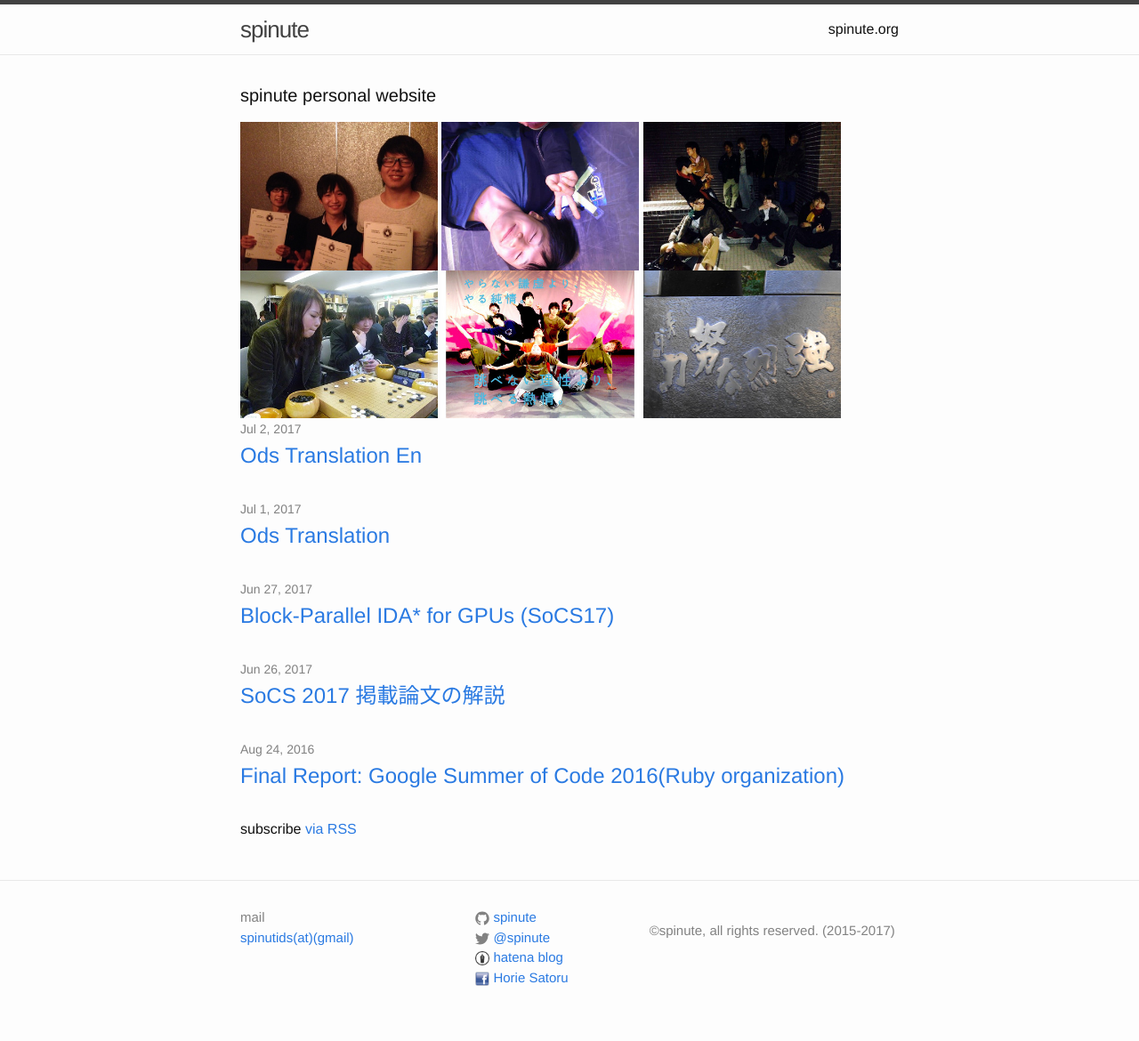
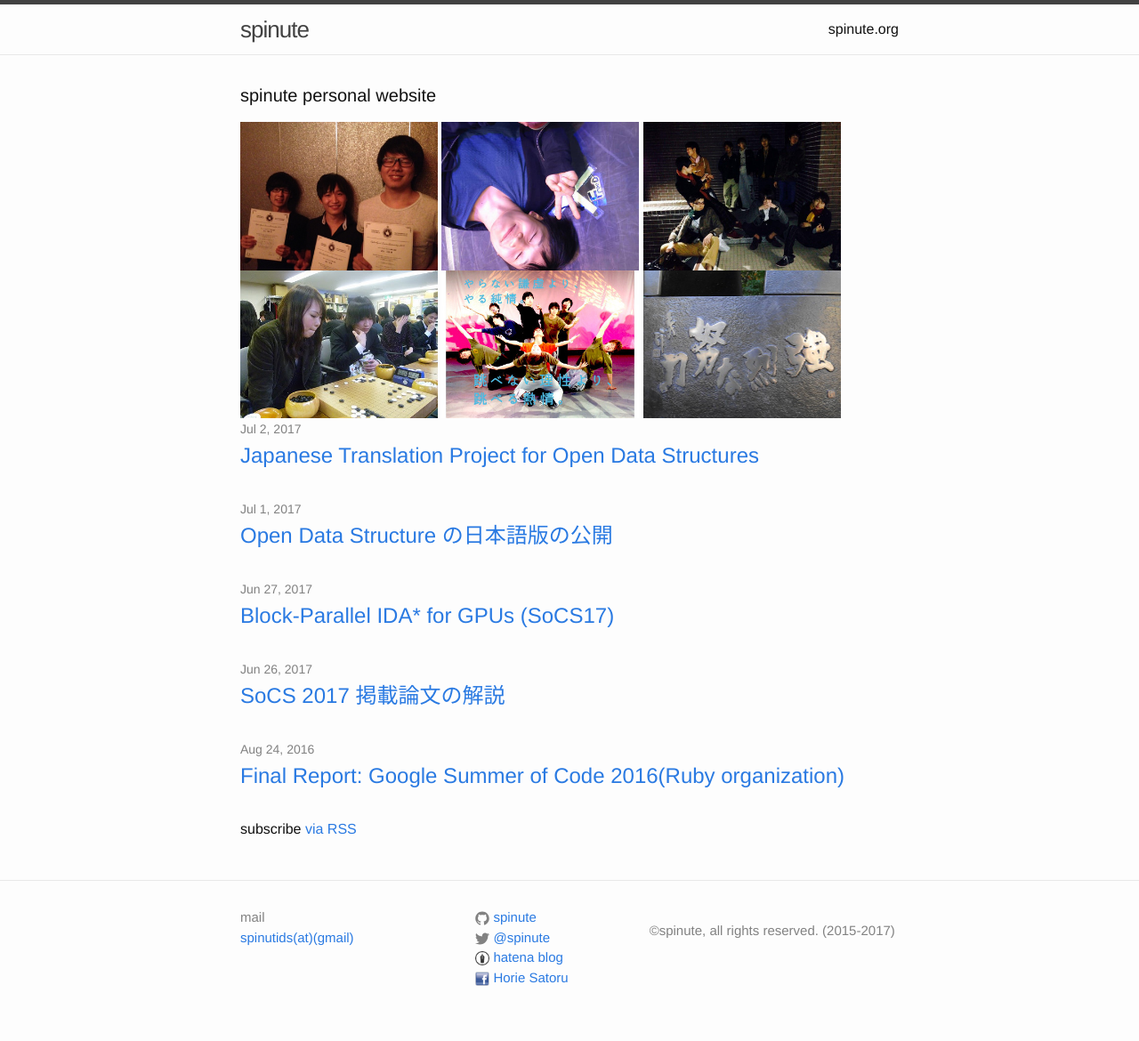
Before and after one commit to spinute/spinute.github.io, a Jekyll site: the page built from index.html, in a window 1280 px wide. Shown: the whole page at 89% size. Built offline with Jekyll 4.4.1, drawn with Linux system fonts in a browser that asks for light colours.

Commit message:
smallfix

```diff
--- a/_posts/2017-07-01-ods-translation.md
+++ b/_posts/2017-07-01-ods-translation.md
@@ -1,3 +1,12 @@
+---
+layout: post
+title: "Open Data Structure の日本語版の公開"
+---
+
+{{page.title}}
+=============
+
+{{site.baseurl}}
 TL;DR
 * Open Data Structures というフリーのデータ構造の教科書を翻訳している
 * サンプルコードを新たにRubyで書き、Ruby版を英語に逆輸入する予定である
--- a/_posts/2017-07-02-ods-translation-en.md
+++ b/_posts/2017-07-02-ods-translation-en.md
@@ -1,3 +1,13 @@
+---
+layout: post
+title: "Japanese Translation Project for Open Data Structures"
+---
+
+{{page.title}}
+=============
+
+{{site.baseurl}}
+
 TL;DR
 * Translating Open Data Structures, open free textbook on data structure
 * Planning to write sample codes in Ruby, and re-export the Ruby edition into English
```
